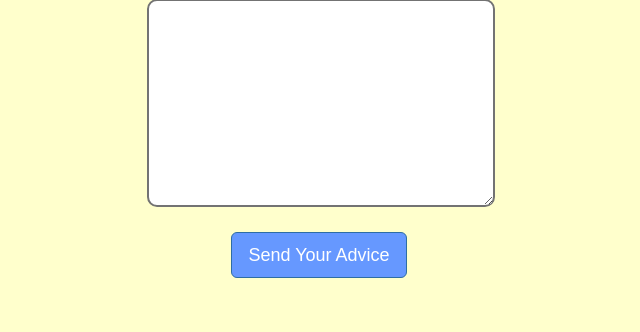
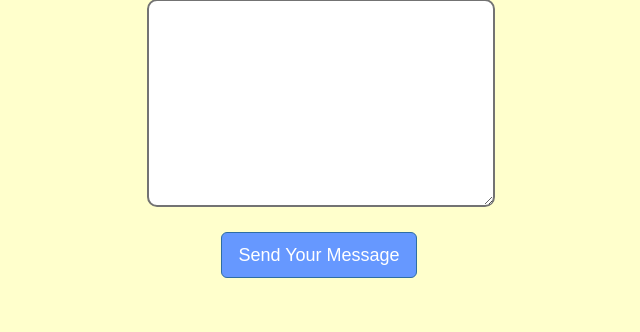
Before and after one commit to KimberleyLawrence/babybook, a Django app: template shower/templates/message.html in a window 1280 px wide. Shown: the part 210-542 px from the top of the page, without its empty margins (321-961 px from the left). Run offline with Django 3.2, Linux system fonts and the light colour scheme; the template is opened without the code that fills it, so the values that code supplies are empty; some libraries are stand-ins or nearby versions; some web fonts are replaced.

Commit message:
Changing to send your message button in messages

```diff
--- a/shower/templates/message.html
+++ b/shower/templates/message.html
@@ -6,7 +6,7 @@
   <p><label for="id_text"></label> <textarea cols="40" id="id_text" name="text" rows="10">
   </textarea></p>
   <p><label for="id_user"></label> <input id="id_user" maxlength="50" name="user" value="{{ request.user.id }}" type="hidden" /></p>
-  <input type=submit class="btn btn-primary btn-lg" value="Send Your Advice">
+  <input type=submit class="btn btn-primary btn-lg" value="Send Your Message">
 </form>
 
 {% for message in message_list %}
@@ -29,7 +29,7 @@
       <p>
         <label for="id_user"></label>
         <input id="id_user" maxlength="50" name="user" value="{{ request.user.id }}" type="hidden" /></p>
-      <input type=submit class="btn btn-primary btn-lg" value="Send Your Advice">
+      <input type=submit class="btn btn-primary btn-lg" value="Send Your Message">
     </form>
     {% else %}
     <br>
```
